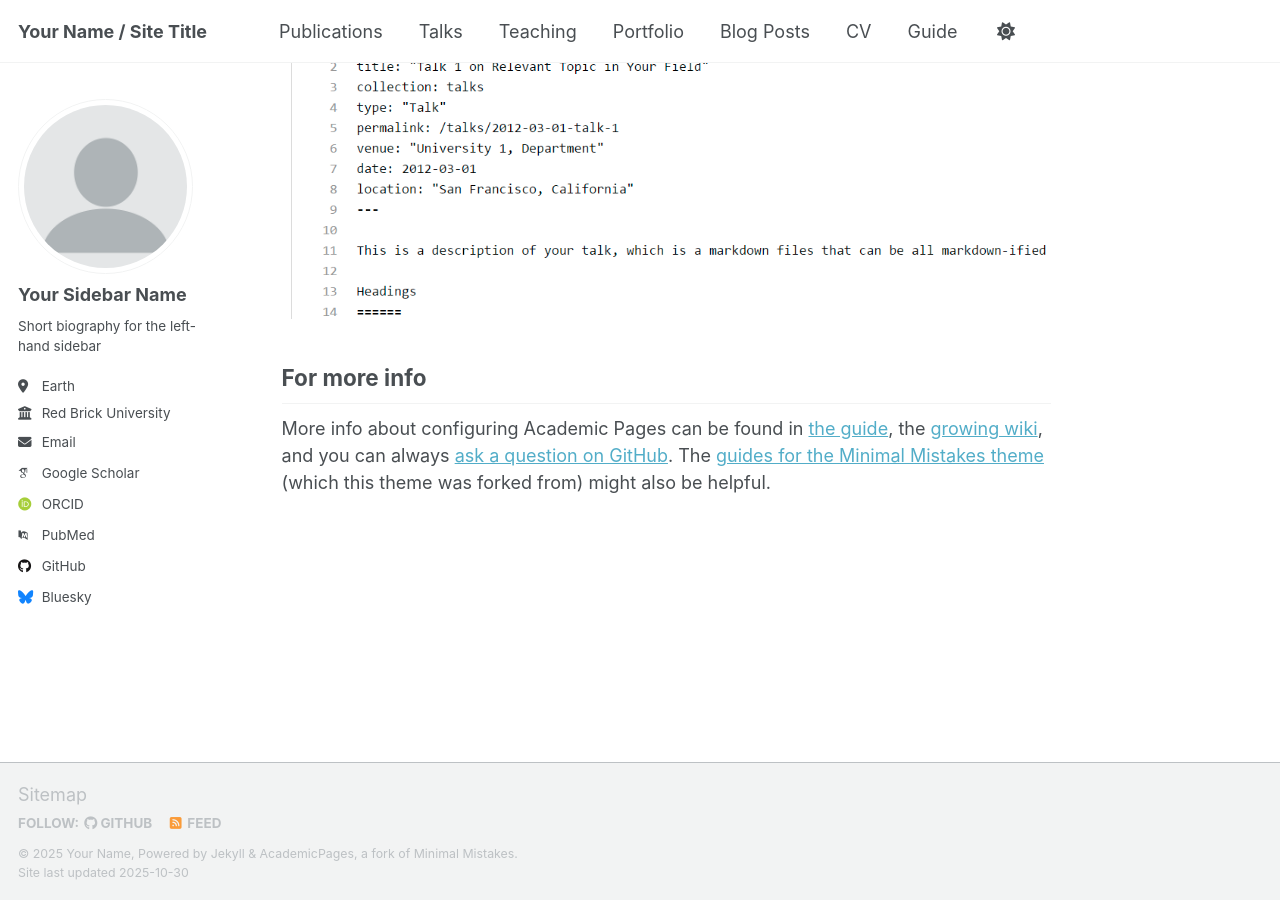
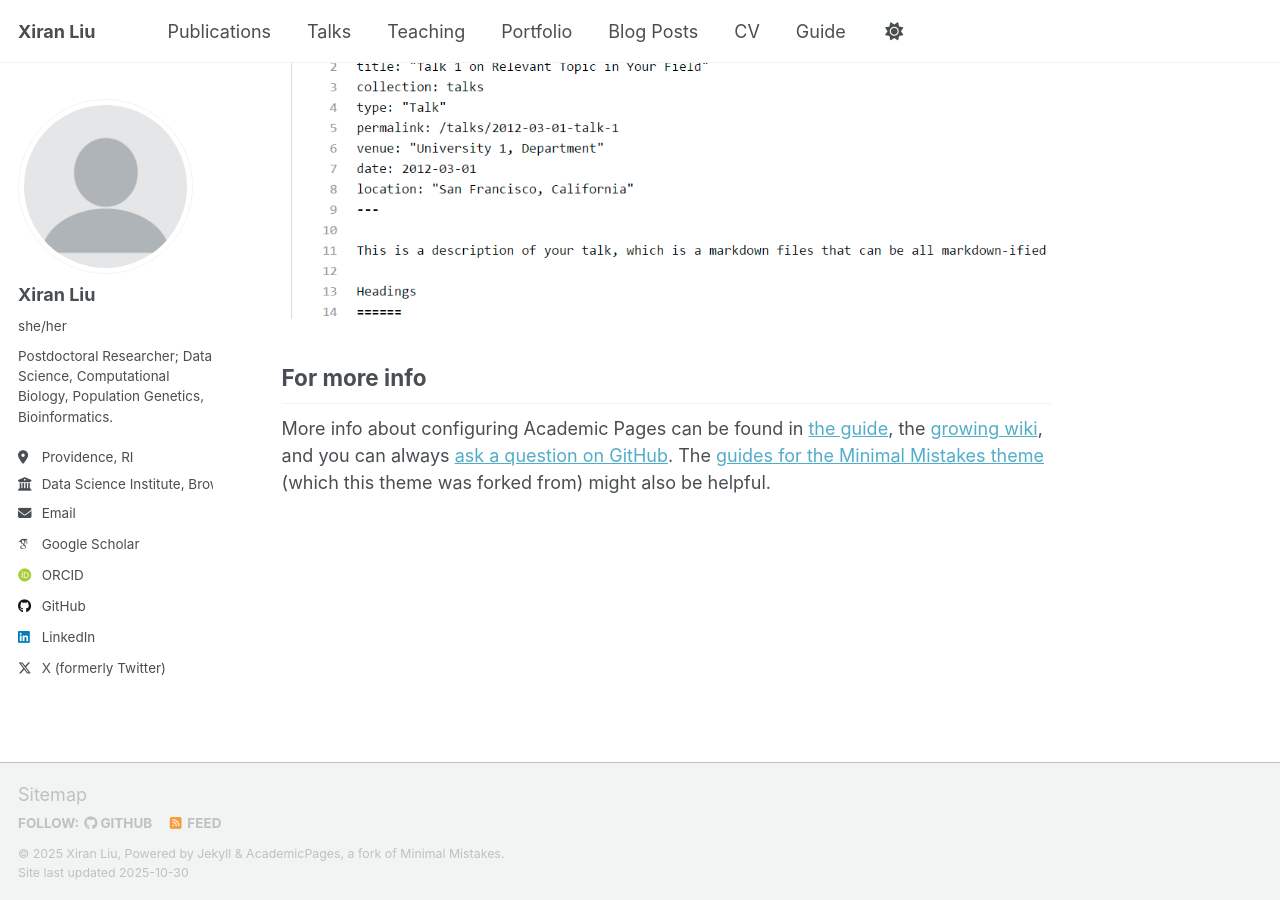
Before and after one commit to xr-cc/xr-cc.github.io, a Jekyll site: the page built from _pages/about.md, in a window 1280 px wide and 900 px high, scrolled down 2880 px. Built offline with Jekyll 4.4.1, drawn with Linux system fonts in a browser that asks for light colours; some web fonts are replaced; a script that is not in the unit is left out.

Commit message:
Update personal information in _config.yml

```diff
--- a/_config.yml
+++ b/_config.yml
@@ -9,14 +9,14 @@
 # Basic Site Settings
 locale                   : "en-US"
 site_theme               : "default" # Currently available options are "default", "air"
-title                    : "Your Name / Site Title"
+title                    : "Xiran Liu"
 title_separator          : "-"
-name                     : &name "Your Name"
-description              : &description "Your Name's academic portfolio"   # Update this with a general description of your site, this is the default if not overridden by a page
-url                      : https://academicpages.github.io # The base hostname & protocol for your site e.g. "https://[your GitHub username].github.io",
+name                     : &name "Xiran Liu"
+description              : &description "Xiran Liu's academic portfolio"   # Update this with a general description of your site, this is the default if not overridden by a page
+url                      : https://xr-cc.github.io # The base hostname & protocol for your site e.g. "https://[your GitHub username].github.io",
                                                            # or if you already have some other page hosted on Github then use "https://[your GitHub username].github.io/[Your Repo Name]"
 baseurl                  : "" # the subpath of your site, e.g. "/blog"
-repository               : "academicpages/academicpages.github.io"
+repository               : "xr-cc/xr-cc.github.io"
 
 # Site Author - The following control what appear as part of the author content on the side bar.
 #               If a field is blank the icon and link will not appear, otherwise it will be shown.
@@ -24,23 +24,23 @@ repository               : "academicpages/academicpages.github.io"
 author:
   # Biographic information
   avatar           : "profile.png"
-  name             : "Your Sidebar Name"
-  pronouns         : # example: "she/her"
-  bio              : "Short biography for the left-hand sidebar"
-  location         : "Earth"
-  employer         : "Red Brick University"
+  name             : "Xiran Liu"
+  pronouns         : "she/her"
+  bio              : "Postdoctoral Researcher; Data Science, Computational Biology, Population Genetics, Bioinformatics."
+  location         : "Providence, RI"
+  employer         : "Data Science Institute, Brown University"
   uri              : # URL
-  email            : "none@example.org"
+  email            : "xiran_liu1@brown.edu"
 
   # Academic websites
   academia         : # URL
   arxiv            : # URL - Update with the correct link to your profile
-  googlescholar    : "https://scholar.google.com/citations?user=PS_CX0AAAAAJ"
+  googlescholar    : "https://scholar.google.com/citations?user=wFTPnjgAAAAJ"
   inspire-hep      : # URL
   impactstory      : # URL
-  orcid            : "https://orcid.org/yourorcidurl"
+  orcid            : "https://orcid.org/0000-0002-3955-9026"
   semantic         : # URL
-  pubmed           : "https://www.ncbi.nlm.nih.gov/pubmed/?term=john+snow"
+  pubmed           : # URL "https://www.ncbi.nlm.nih.gov/pubmed/?term=john+snow"
   researchgate     : # URL
   scopus           : # URL
 
@@ -48,13 +48,13 @@ author:
   bitbucket        : # Username - Update with your username on the site
   codepen          : # Username
   dribbble         : # Username
-  github           : "academicpages"
+  github           : "xr-cc"
   kaggle           : # Username
   stackoverflow    : # User number or user number and name (i.e., use "1" or "1/jeff-atwood")
 
   # Social media
   artstation       : # Username
-  bluesky          : "bsky.app" # Replace this with you Bluesky username
+  bluesky          : # Replace this with you Bluesky username
   facebook         : # Username
   flickr           : # Username
   foursquare       : # Username
@@ -63,7 +63,7 @@ author:
   keybase          : # Username
   instagram        : # Username
   lastfm           : # Username
-  linkedin         : # Username
+  linkedin         : liu-xiran # Username
   mastodon         : # URL
   medium           : # URL
   pinterest        : # Username
@@ -71,7 +71,7 @@ author:
   steam            : # Username
   telegram         : # URL
   tumblr           : # Username
-  twitter          : # Username for X / Twitter
+  twitter          : Xiran_L # Username for X / Twitter
   vine             : # Username
   weibo            : # Username
   wikipedia        : # Username
@@ -81,8 +81,8 @@ author:
 
 # Publication Category - The following the list of publication categories and their headings
 publication_category:
-  books:
-    title: 'Books'
+  # books:
+  #   title: 'Books'
   manuscripts:
     title: 'Journal Articles'
   conferences:
```
